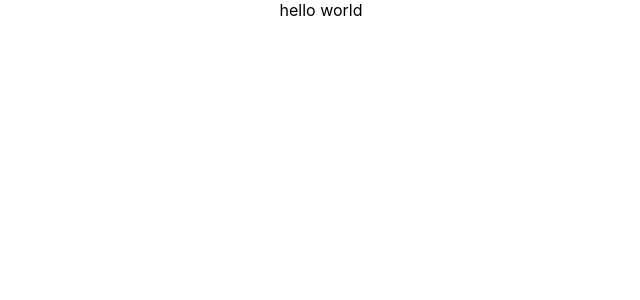
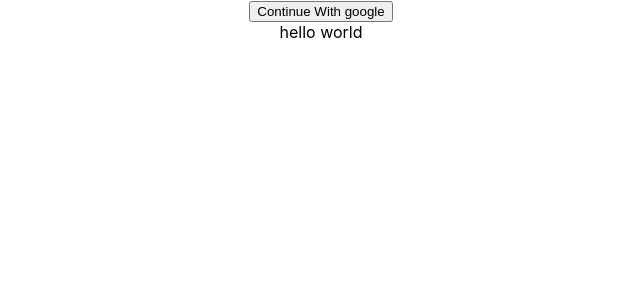
Before and after one commit to kdipto1/QbBooks-Client, a React (Create React App) app: page / in a window 1280 px wide. Shown: the top 300 px of the page, without its empty margins (319-959 px from the left). Built offline with nearby package versions, Linux system fonts and the light colour scheme.

Commit message:
firebase connected

```diff
--- a/package.json
+++ b/package.json
@@ -10,8 +10,11 @@
     "@types/node": "^16.7.13",
     "@types/react": "^18.0.0",
     "@types/react-dom": "^18.0.0",
+    "firebase": "^9.9.4",
     "react": "^18.2.0",
     "react-dom": "^18.2.0",
+    "react-firebase-hooks": "^5.0.3",
+    "react-router-dom": "6",
     "react-scripts": "5.0.1",
     "typescript": "^4.4.2",
     "web-vitals": "^2.1.0"
--- a/src/App.tsx
+++ b/src/App.tsx
@@ -1,10 +1,12 @@
 import './App.css';
 import Home from './Pages/Home/Home';
+import SocialLogin from './Pages/Login/SocialLogin';
 
 function App() {
   return (
     <div className="App">
       <Home />
+      <SocialLogin/>
       hello world
     </div>
   );
--- /dev/null
+++ b/src/Pages/Login/SocialLogin.tsx
@@ -0,0 +1,49 @@
+import React, { useEffect } from 'react';
+import auth from '../../firebase.init';
+import { useLocation, useNavigate } from "react-router-dom";
+import { useSignInWithGoogle } from "react-firebase-hooks/auth";
+const SocialLogin = () => {
+  const navigate = useNavigate();
+  const location = useLocation();
+  // let froms = location.state?.from?.pathname || "/";
+  const [signInWithGoogle, user, loading, error] = useSignInWithGoogle(auth);
+  // useEffect(() => {
+  //   if (user) {
+  //     toast.success("Login Successful");
+  //     // console.log(user1);
+  //     const url = "https://stock-world-server.herokuapp.com/login";
+  //     axios
+  //       .post(url, { email: user?.email })
+  //       .then((response) => {
+  //         const { data } = response;
+  //         localStorage.setItem("accessToken", data.token);
+  //         localStorage.setItem("email", user?.email);
+  //         // console.log(data);
+  //         navigate(from, { replace: true });
+  //       })
+  //       .catch(function (error) {
+  //         toast.error(error.message);
+  //         console.log(error);
+  //       });
+  //   }
+  //   if (loading) {
+  //     return;
+  //   }
+  //   if (error) {
+  //     toast.error(error?.message);
+  //   }
+  // }, [from, user, navigate, error, loading]);
+  return (
+    <section>
+      <button
+        onClick={() => signInWithGoogle()}
+        className="btn btn-wide hover:btn-primary"
+      >
+        {" "}
+        Continue With google
+      </button>
+    </section>
+  );
+};
+
+export default SocialLogin;
--- /dev/null
+++ b/src/firebase.init.ts
@@ -0,0 +1,20 @@
+// Import the functions you need from the SDKs you need
+import { initializeApp } from "firebase/app";
+import { getAuth } from "firebase/auth";
+// TODO: Add SDKs for Firebase products that you want to use
+// https://firebase.google.com/docs/web/setup#available-libraries
+
+// Your web app's Firebase configuration
+const firebaseConfig = {
+  apiKey: process.env.REACT_APP_apiKey,
+  authDomain: process.env.REACT_APP_authDomain,
+  projectId: process.env.REACT_APP_projectId,
+  storageBucket: process.env.REACT_APP_storageBucket,
+  messagingSenderId: process.env.REACT_APP_messagingSenderId,
+  appId: process.env.REACT_APP_appId,
+};
+
+// Initialize Firebase
+const app = initializeApp(firebaseConfig);
+const auth = getAuth(app);
+export default auth;
--- a/src/index.tsx
+++ b/src/index.tsx
@@ -1,13 +1,16 @@
-import React from 'react';
-import ReactDOM from 'react-dom/client';
-import './index.css';
-import App from './App';
+import React from "react";
+import ReactDOM from "react-dom/client";
+import "./index.css";
+import App from "./App";
+import { BrowserRouter } from "react-router-dom";
 
 const root = ReactDOM.createRoot(
-  document.getElementById('root') as HTMLElement
+  document.getElementById("root") as HTMLElement
 );
 root.render(
   <React.StrictMode>
-    <App />
+    <BrowserRouter>
+      <App />
+    </BrowserRouter>
   </React.StrictMode>
 );
```
Also changed, not shown: 1 other file (tests, documents, lock files or other folders).
